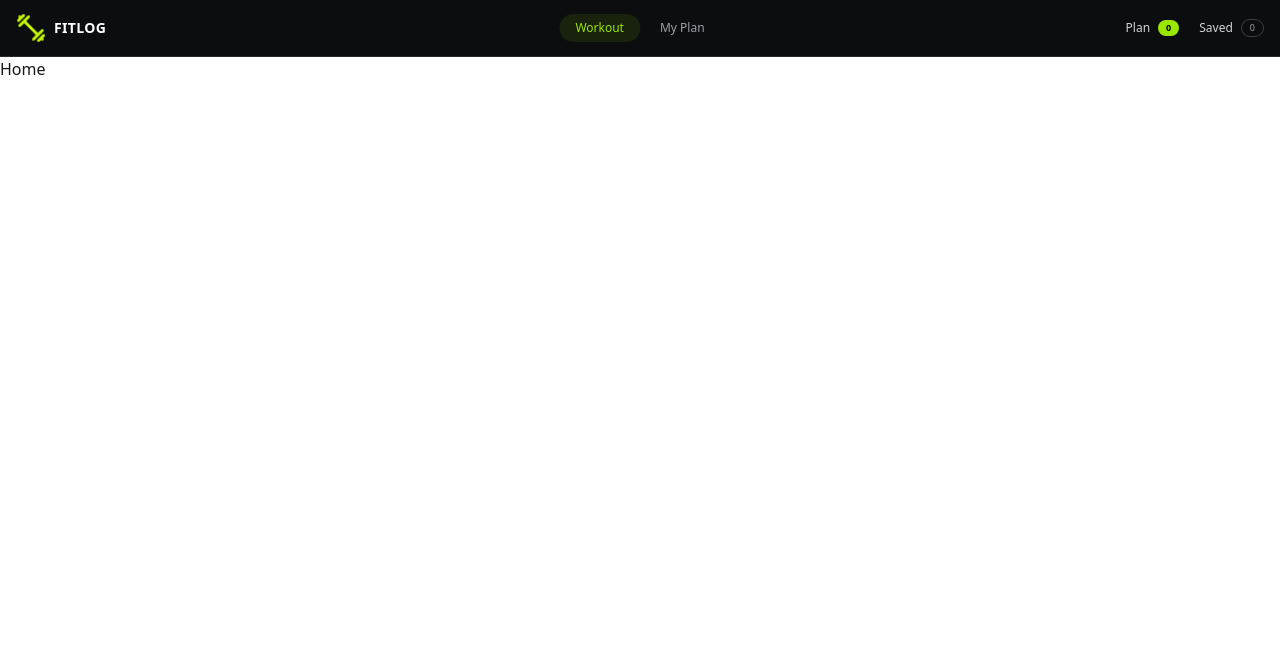
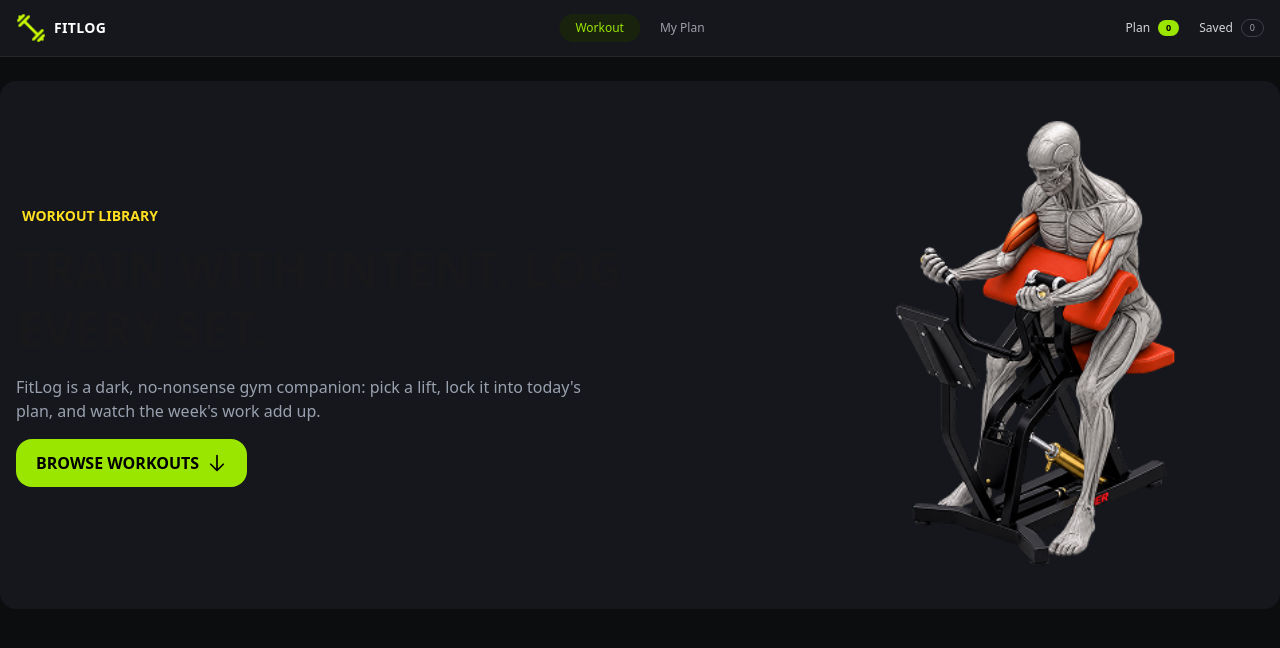
Before and after one commit to jahid-hasan999/assignment-6, a Next.js app: page / in a window 1280 px wide. Shown: the top 648 px of the page. Built offline with nearby package versions, Linux system fonts and the light colour scheme.

Commit message:
create banner

```diff
--- /dev/null
+++ b/src/app/component/home/Banner.tsx
@@ -0,0 +1,59 @@
+import Image from 'next/image';
+import Link from 'next/link';
+
+const Banner = () => {
+  return (
+    <section className="container mx-auto grid grid-cols-1 items-center gap-8 px-4 py-10 md:grid-cols-2 bg-[#15171D] rounded-2xl mt-6">
+      {/* Left Content */}
+      <div>
+        <span className="text-sm font-semibold text-yellow-300 px-1.5">
+          WORKOUT LIBRARY
+        </span>
+
+        <h1 className="mt-3 text-4xl font-bold leading-tight md:text-5xl">
+          TRAIN WITH INTENT. LOG <br />
+          EVERY SET.
+        </h1>
+
+        <p className="my-4 max-w-xl text-gray-400">
+          FitLog is a dark, no-nonsense gym companion: pick a lift, lock it into
+          today's plan, and watch the week's work add up.
+        </p>
+
+        <Link
+          href="#library"
+          className="inline-flex items-center gap-2 rounded-2xl bg-lime-400 px-5 py-3 font-bold text-black transition hover:bg-lime-300"
+        >
+          BROWSE WORKOUTS
+          <svg
+            xmlns="http://www.w3.org/2000/svg"
+            fill="none"
+            viewBox="0 0 24 24"
+            strokeWidth={2}
+            stroke="currentColor"
+            className="h-5 w-5"
+          >
+            <path
+              strokeLinecap="round"
+              strokeLinejoin="round"
+              d="M19.5 13.5 12 21m0 0-7.5-7.5M12 21V3"
+            />
+          </svg>
+        </Link>
+      </div>
+
+      {/* Right Image */}
+      <div className="flex justify-center md:justify-end">
+        <Image
+          src="/banner.png"
+          alt="Workout"
+          width={450}
+          height={450}
+          className="h-auto w-full max-w-md object-contain"
+        />
+      </div>
+    </section>
+  );
+};
+
+export default Banner;
--- a/src/app/component/shared/Navbar.tsx
+++ b/src/app/component/shared/Navbar.tsx
@@ -3,7 +3,7 @@ import Link from 'next/link';
 
 const Navbar = () => {
   return (
-    <nav className="border-b border-zinc-800 bg-[#0b0d0f] text-white">
+    <nav className="border-b border-zinc-800 bg-[#15171D] text-white">
       <div className="container mx-auto flex h-14 items-center justify-between px-4">
         {/* Logo */}
         <Link href="/" className="flex items-center gap-2">
--- a/src/app/layout.tsx
+++ b/src/app/layout.tsx
@@ -23,13 +23,12 @@ export default function RootLayout({ children }: LayoutProps<"/">) {
   return (
     <html
       lang="en"
+
       className={`${geistSans.variable} ${geistMono.variable} h-full antialiased`}
     >
-      <body className="min-h-full flex flex-col">
-
-        <Navbar/>
+      <body className="min-h-full flex flex-col  bg-[#0b0d0f]">
+        <Navbar />
         <ToastContainer />
-
 
         {children}
       </body>
--- a/src/app/page.tsx
+++ b/src/app/page.tsx
@@ -1,11 +1,12 @@
 import React from 'react';
+import Banner from './component/home/Banner';
 
 
 const page = () => {
   return (
     <div>
-      <h1>Home</h1>
 
+     <Banner/>
     </div>
   );
 };
```
